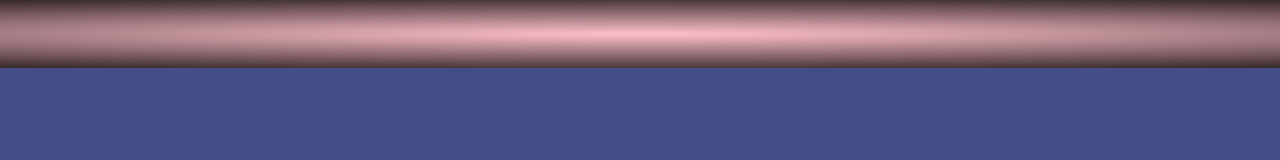
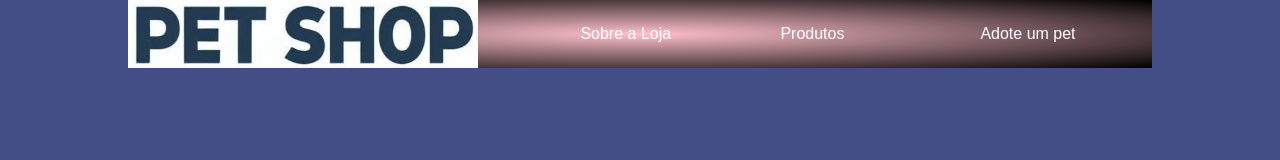
Before and after one commit to Resaltlzk/Site-pessoal-, a plain HTML site: page index.html in a window 1280 px wide. Drawn offline with Linux system fonts and the light colour scheme.

Commit message:
relative

```diff
--- a/style.css
+++ b/style.css
@@ -13,8 +13,8 @@ body {
 }
 
 header {
-  position: fixed;
-  width: 200vw;
+  position: relative;
+  width: 80vw;
   left: 50%;
   transform: translateX(-50%);
   display: grid;
```
